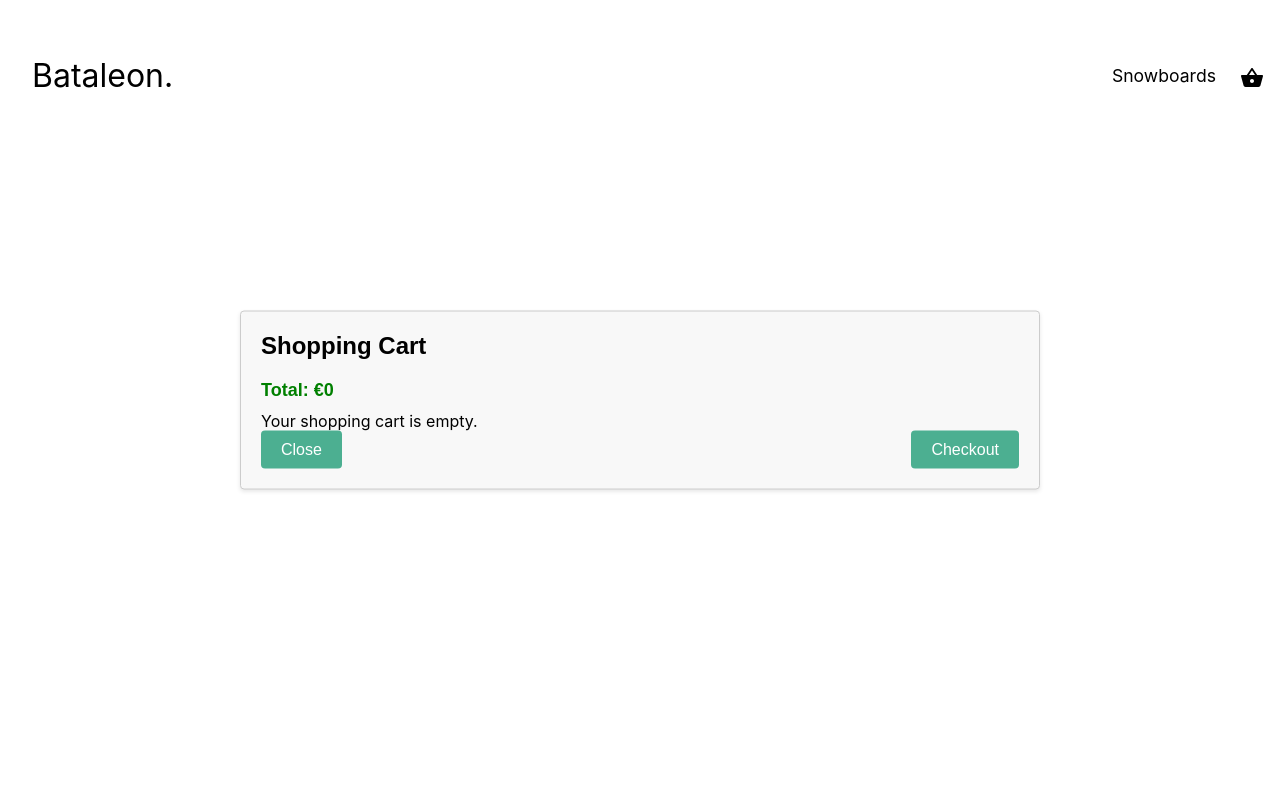
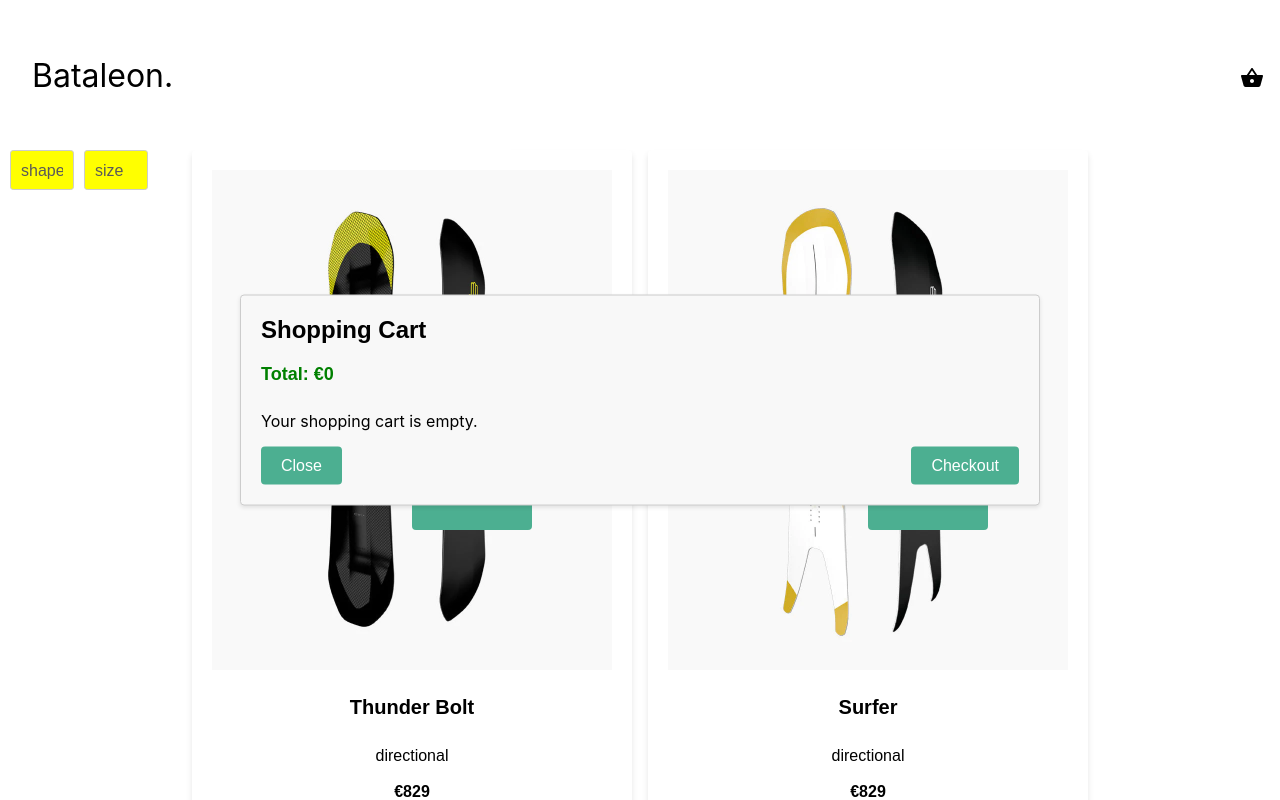
Before and after one commit to gavinwalsh1996/https---github.com-gavinwalsh1996-snowboard-e-commerce-store, a React (Create React App) app: page / in a window 1280 px wide. Both pictures are taken after a click on the button 1252 px from the left and 79 px from the top of the page. Shown: the top 800 px of the page. Built offline with nearby package versions, Linux system fonts and the light colour scheme.

Commit message:
changing routes

```diff
--- a/src/App.js
+++ b/src/App.js
@@ -10,7 +10,6 @@
 import partyWave from './images/partywave.webp'
 import surfer from './images/surfer.webp'
 import evilTwin from './images/evil-twin.webp'
-import Background from './images/background.jpg'
 import Thunder from './images/thunder.webp'
 //Css
 import './css/Navbar.scss'
@@ -137,19 +136,19 @@
 
   return (
 
-   <div style={{ backgroundImage: `url(${Background})`, backgroundAttachment: 'fixed', backgroundSize: 'cover' }}>
+   <div style={{ backgroundAttachment: 'fixed', backgroundSize: 'cover' }}>
       <Router>
         <ShoppingCart additem={additem} price={price} setAddItem={setAddItem} setPrice={setPrice} quantity={quantity} setQuantity={setQuantity}
         removeFromCart={removeFromCart} openPopup={openPopup} isOpen={isOpen} setIsOpen={setIsOpen} closePopup={closePopup} total={total}/>
 
         <div className="navbar">
-          <Link to='/home'><span style={{fontSize: '2rem', textDecoration: 'none', color: 'black'}}>Bataleon.</span></Link>
-          <span style={{padding: '2rem', fontSize: '1.1rem'}}>Snowboards</span>
+          <Link to='/'><span style={{fontSize: '2rem', textDecoration: 'none', color: 'black'}}>Bataleon.</span></Link>
+          {/* <span style={{padding: '2rem', fontSize: '1.1rem'}}>Snowboards</span> */}
         </div>
 
 
         <Routes>
-          <Route path='/home' element={<HomePage arr={SnowboardArray} setFilteredSearch={setFilteredSearch} setAddItem={setAddItem} setPrice={setPrice} quantity={quantity} setQuantity={setQuantity} addToCart={addToCart} setProduct={setProduct} />} />
+          <Route path='/' element={<HomePage arr={SnowboardArray} setFilteredSearch={setFilteredSearch} setAddItem={setAddItem} setPrice={setPrice} quantity={quantity} setQuantity={setQuantity} addToCart={addToCart} setProduct={setProduct} />} />
           <Route path='/checkout' element={<CheckOutPage total={total} additem={additem} setAddItem={setAddItem} removeFromCart={removeFromCart}/>} />
           <Route path='/products' element={<ProductPage addToCart={addToCart} product={product} />} />
         </Routes>
--- a/src/components/Checkout.jsx
+++ b/src/components/Checkout.jsx
@@ -53,7 +53,7 @@
       <h2>Order Summary</h2>
       <p>€{total}</p>
 
-      <Link to='/home'><button onClick={() => alert('Your order has been processed. Thanks!')} type="submit">{total <= 0 ? 'Your cart is empty: continue shopping' : 'Place Order'}</button></Link>
+      <Link to='/'><button onClick={() => alert('Your order has been processed. Thanks!')} type="submit">{total <= 0 ? 'Your cart is empty: continue shopping' : 'Place Order'}</button></Link>
 
 
     </form>
--- a/src/components/ShoppingCart.jsx
+++ b/src/components/ShoppingCart.jsx
@@ -29,7 +29,7 @@
 
             </ul>
           ) : (
-            <p>Your shopping cart is empty.</p>
+            <p style={{padding: '1rem 0'}}>Your shopping cart is empty.</p>
           )}
           <span style={{display: 'flex', justifyContent: 'space-between'}}>
             <button onClick={closePopup}>Close</button>
--- a/src/css/ProductPage.scss
+++ b/src/css/ProductPage.scss
@@ -1,7 +1,6 @@
 .product-page {
     display: flex;
     height: 500px;
-    // flex-direction: column;
     justify-content: space-around;
     align-items: center;
     text-align: center;
@@ -48,36 +47,42 @@
   }
 
   .product-page {
-    display: flex; /* use flex layout */
-    flex-wrap: wrap; /* allow items to wrap to the next line */
-    justify-content: space-between; /* distribute items evenly along the main axis */
+    display: flex;
+    flex-wrap: wrap;
+    justify-content: space-between;
   }
 
   .prod-image {
-    width: 45%; /* set the width to 45% of the container */
-    height: auto; /* keep the aspect ratio of the image */
+    width: 45%;
+    height: auto;
   }
 
   .prod-details {
-    width: 45%; /* set the width to 45% of the container */
+    width: 45%;
+    padding: 2rem;
   }
 
   /* For screens that are 480px or smaller */
   @media (max-width: 480px) {
     .prod-image,
     .prod-details {
-      width: 100%; /* set the width to 100% of the container */
+      width: 100%;
     }
 
     .product-page {
       display: flex;
       height: 800px;
-      // flex-direction: column;
       justify-content: space-around;
       align-items: center;
       text-align: center;
       background-color: #FFF;
       padding-top: 100px;
+    }
+
+    .image-gallery {
+      display: flex;
+      flex-wrap: wrap;
+      padding-top: 1rem;
     }
 
   }
--- a/src/pages/CheckOutPage.jsx
+++ b/src/pages/CheckOutPage.jsx
@@ -18,7 +18,7 @@
           <ul>
             {additem.map((item) => (
               <li>
-                {item.name}
+                {item.name + ' Snowboard'}
               </li>
             ))}
 
--- a/src/pages/ProductPage.jsx
+++ b/src/pages/ProductPage.jsx
@@ -2,8 +2,6 @@
 import { Link } from 'react-router-dom';
 import '../css/ProductPage.scss'
 
-import Video from '../components/Video'
-import MyVideo from '../images/video.mp4'
 
 function ProductPage({product}) {
 
@@ -34,7 +32,7 @@
         <img src={product.image} alt="" />
       </div>
 
-      <Video src={MyVideo}/>
+      {/* <Video src={MyVideo}/> */}
 
   </>
 
```
